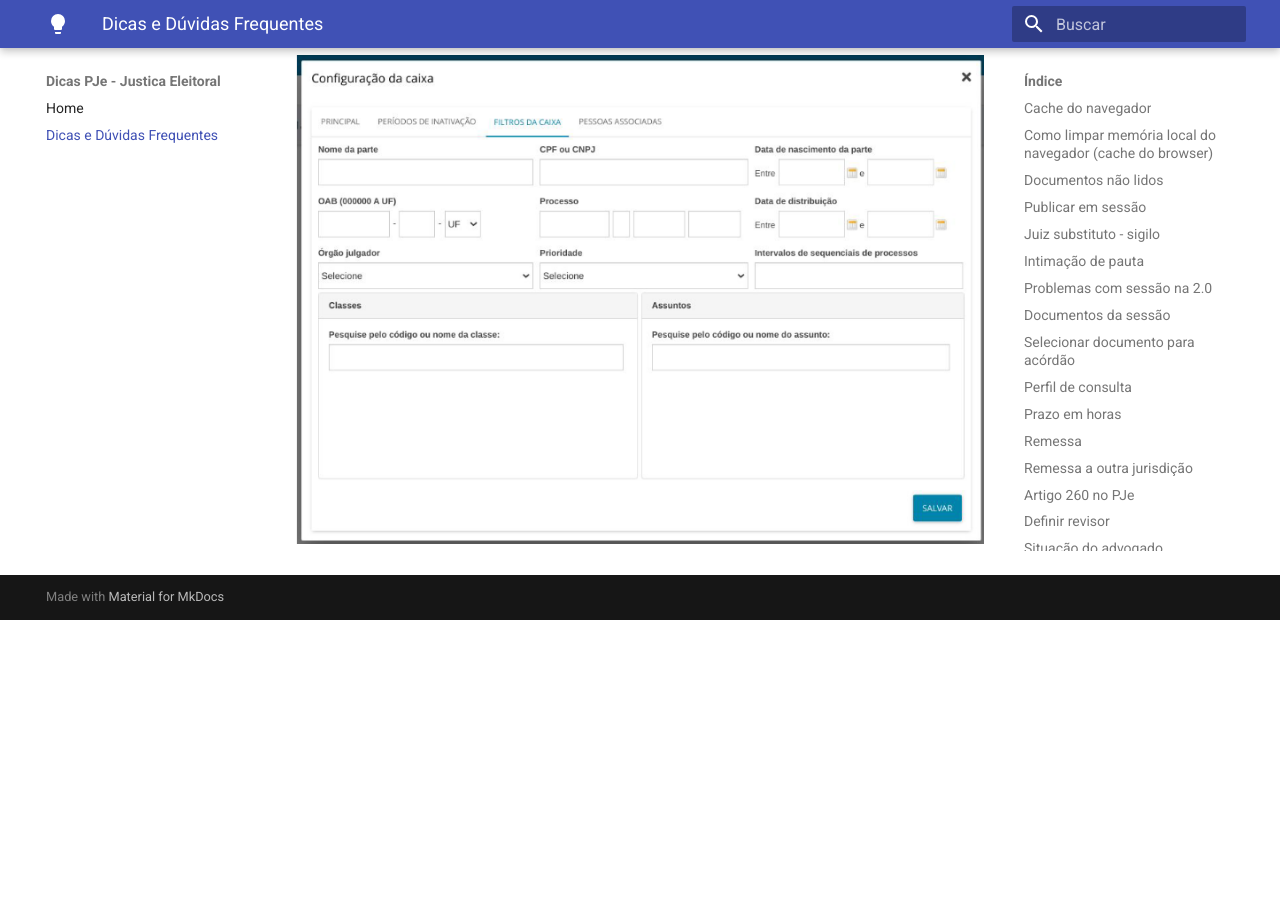
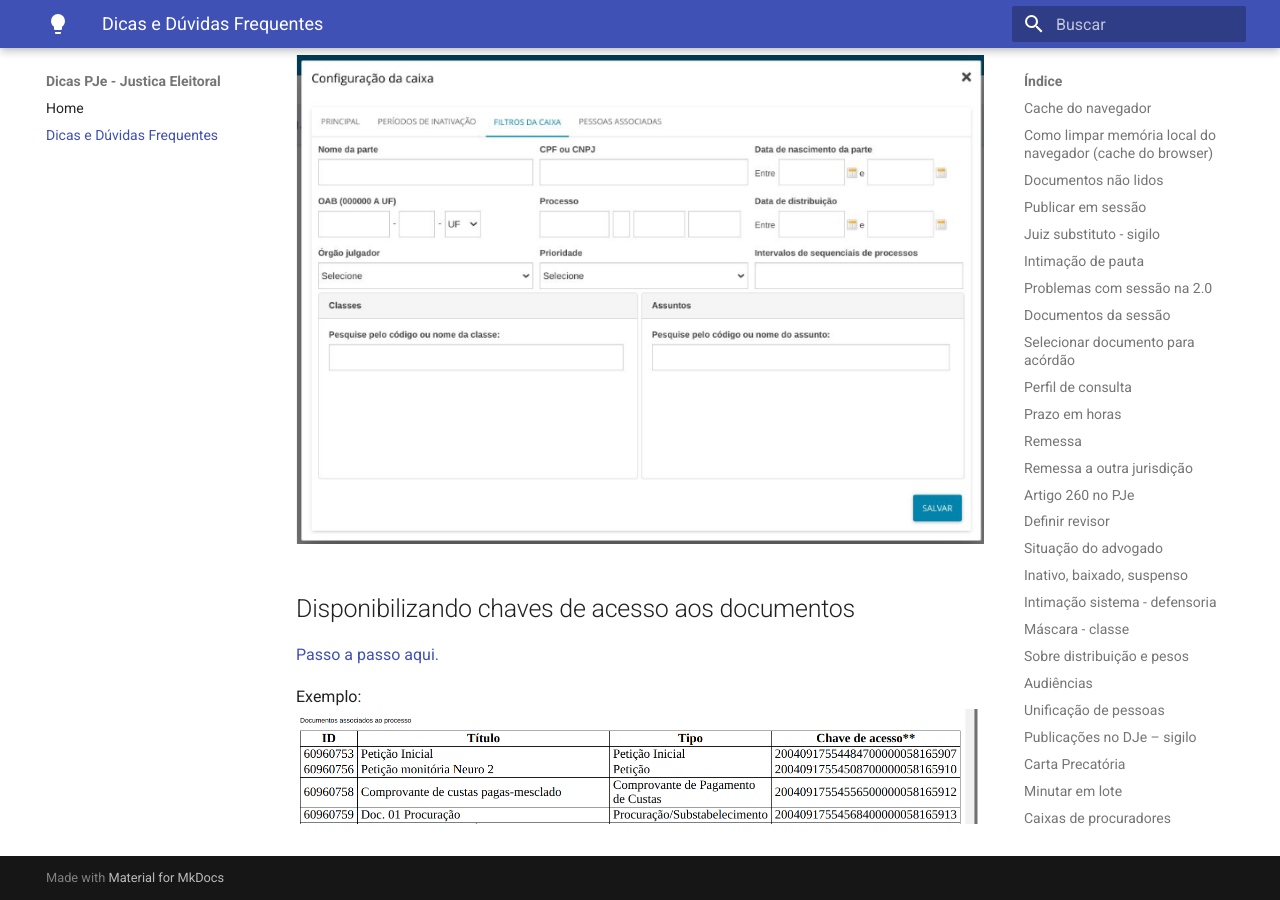
Before and after one commit to PJeJE/dicas_versao_1, an MkDocs documentation site: the page built from docs/dicas.md, in a window 1280 px wide and 900 px high, scrolled down 39556 px. Built offline with MkDocs 1.6.1 and Material for MkDocs 9.7.7, drawn with Linux system fonts in a browser that asks for light colours; nearby versions of some CDN libraries; before the commit the page ends 40176 px from its top, so only the background shows below that.

Commit message:
chaves de acesso a documentos

```diff
--- a/docs/dicas.md
+++ b/docs/dicas.md
@@ -800,3 +800,11 @@ Se o procurador gestor desejar alterar a organização de suas caixas, não é n
 Opções na tela de filtros
 
 ![Filtros disponíveis](img/caixas8.png)
+
+
+## Disponibilizando chaves de acesso aos documentos
+
+[Passo a passo aqui.](chaves_de_acesso.md)
+
+Exemplo:
+![Chaves de acesso](img/tabela_hash.png)
```
